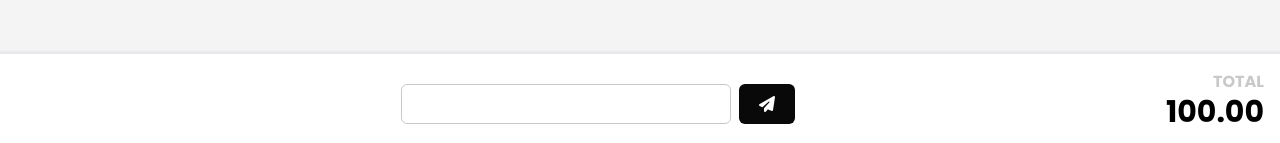
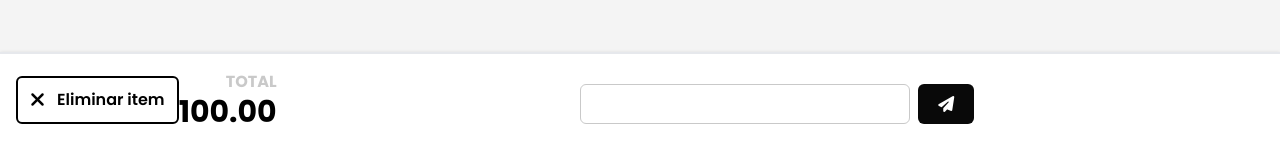
Before and after one commit to PichardoWilfred/quantity-billing, a Vue app: page / in a window 1280 px wide. Shown: the part 654-797 px from the top of the page. Built offline with nearby package versions, Linux system fonts and the light colour scheme.

Commit message:
delete item ui element added

```diff
--- a/src/components/table/TableContent.vue
+++ b/src/components/table/TableContent.vue
@@ -1,6 +1,7 @@
 <template>
     <main class="flex max-lg:flex-col justify-start items-start content-start lg:flex-wrap bg-gray-1 overflow-y-scroll flex-grow-[2] h-max">
-        <div v-for="(item, index) in items" :key="index" class="flex items-center justify-between flex-shrink-0 w-full lg:w-[33.33%] xl:w-[20%] px-3 py-4 bg-white border-r border-b border-gray-2 max-lg:last:border-white shadow-[0_1px_4px_rgba(0,0,0,0.16)]">
+        <div v-for="(item, index) in items" :key="index"
+        class="flex items-center justify-between flex-shrink-0 w-full lg:w-[33.33%] xl:w-[20%] px-3 py-4 bg-white hover:bg-gray-2 cursor-pointer border-r border-b border-gray-2 max-lg:last:border-white shadow-[0_1px_4px_rgba(0,0,0,0.16)]">
             <h4 class="font-bold text-lg">
                 Item #{{ index + 1000 }}
             </h4>
@@ -8,13 +9,23 @@
         </div>
     </main>
     <footer class="flex justify-center max-lg:flex-col bg-white p-4 border-t-2 border-gray-3 shadow-[0_1px_4px_rgba(0,0,0,0.16)]">
-        <div class="flex flex-col lg:order-2 items-end">
+        <div class="flex items-center justify-between">
+            <div class="flex">
+                <button class="flex items-center border-2 px-3 py-2 rounded-md border-gray-5 text-gray-5">
+                    <i class="fa-solid fa-xmark text-xl mr-3"></i>
+                    <span class="text-md font-semibold">
+                        Eliminar item
+                    </span>
+                </button>
+            </div>
+            <div class="flex flex-col lg:order-2 items-end ml-auto">
                 <h4 class="text-gray-4 text-md font-bold">
                     TOTAL
                 </h4>
                 <h3 class="text-dark text-3xl font-bold">
                     100.00
                 </h3>
+            </div>
         </div>
         <div class="flex lg:w-[380px] lg:items-center lg:order-1 mt-2 lg:mx-auto">
             <input type="text" class="lg:h-[40px] pl-3 border-gray-4 border mr-2 flex-grow-[2] rounded-md focus-within:outline-none">
--- a/tailwind.config.js
+++ b/tailwind.config.js
@@ -15,6 +15,7 @@ module.exports = {
       "black-1": "#555555",
       "black-2":"#1d1d1d",
       "white": "#FFF",
+      "gray-.5": "#F4F4F4",
       "gray-1": "#F4F4F4",
       "gray-2": "#E1E1E1",
       "gray-3": "#E6E8EC",
```
Lines whose indentation alone changed are shown as unchanged.
